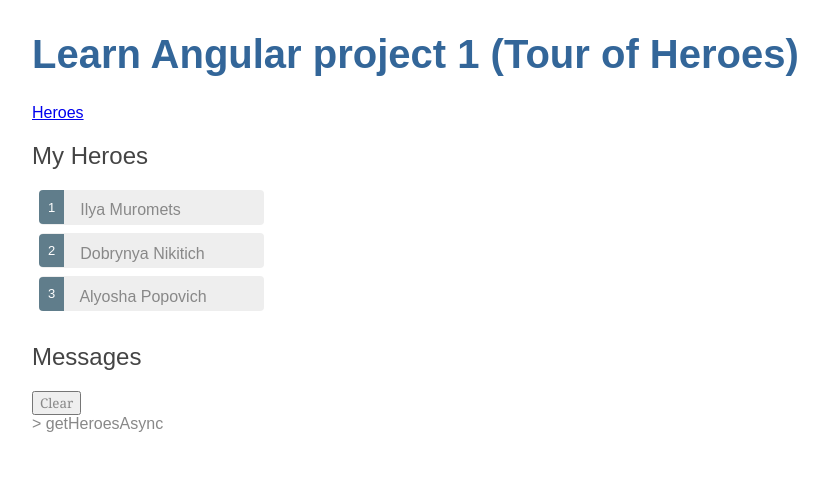
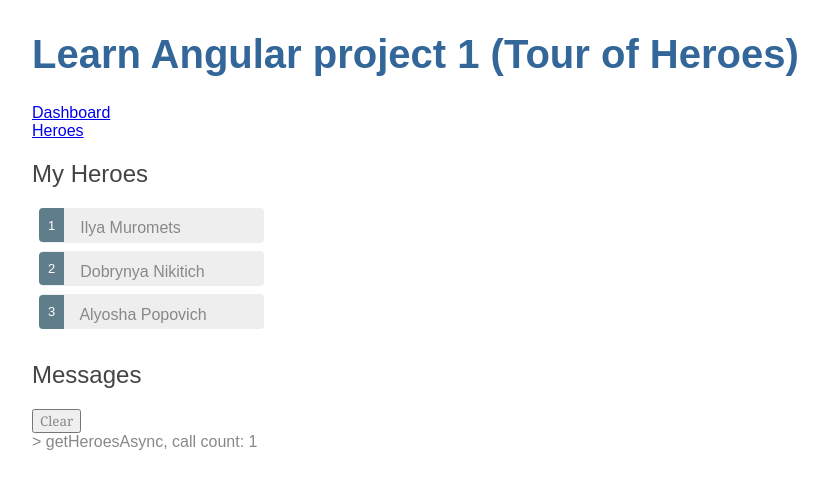
Before and after one commit to IgnatovDan/LearnAngular6_try1, an Angular app: page /heroes in a window 1280 px wide. Shown: the top 488 px of the page, without its empty margins (0-828 px from the left). Built offline with nearby package versions, Linux system fonts and the light colour scheme.

Commit message:
add dashboard and its nav item, navigation via router

```diff
--- a/src/app/app-routing.module.ts
+++ b/src/app/app-routing.module.ts
@@ -1,6 +1,7 @@
 import { NgModule } from '@angular/core';
 import { RouterModule, Routes } from '@angular/router';
 import { MyheroesComponent } from './myheroes/myheroes.component';
+import { MydashboardComponent } from './mydashboard/mydashboard.component';
 /*
 You generally don't declare components in a routing module so you can delete the @NgModule.declarations array and delete CommonModule references too.
 import { CommonModule } from '@angular/common';
@@ -8,7 +9,9 @@
 
 // You intend to navigate to the HeroesComponent when the URL is something like localhost:4200/heroes.
 const routes: Routes = [
+  { path: '', redirectTo: '/dashboard', pathMatch: 'full' },
   { path: 'heroes', component: MyheroesComponent },
+  { path: 'dashboard', component: MydashboardComponent },
 ];
 
 @NgModule({
--- a/src/app/app.component.html
+++ b/src/app/app.component.html
@@ -2,7 +2,8 @@
 <h1>{{ title }}</h1>
 <!-- <app-myheroes></app-myheroes> -->
 <nav>
-  <a routerLink="/heroes">Heroes</a>
+    <a routerLink="/dashboard">Dashboard</a><br/>
+    <a routerLink="/heroes">Heroes</a>
 </nav>
 <router-outlet></router-outlet>
 <app-mymessages></app-mymessages>
--- a/src/app/app.module.ts
+++ b/src/app/app.module.ts
@@ -7,6 +7,7 @@
 import { MyheroDetailComponent } from './myhero-detail/myhero-detail.component';
 import { MymessagesComponent } from './mymessages/mymessages.component';
 import { AppRoutingModule } from './/app-routing.module';
+import { MydashboardComponent } from './mydashboard/mydashboard.component';
 
 @NgModule({
   declarations: [
@@ -14,6 +15,7 @@
     MyheroesComponent,
     MyheroDetailComponent,
     MymessagesComponent,
+    MydashboardComponent,
   ],
   imports: [
     BrowserModule,
--- /dev/null
+++ b/src/app/mydashboard/mydashboard.component.html
@@ -0,0 +1,4 @@
+<h3>Top heroes</h3>
+<div *ngFor="let hero of heroes">
+  <h4>{{hero.name}}</h4>
+</div>
--- /dev/null
+++ b/src/app/mydashboard/mydashboard.component.ts
@@ -0,0 +1,21 @@
+import { Component, OnInit } from '@angular/core';
+import { MyheroService } from '../myhero.service';
+import { MyHero } from '../myhero';
+
+@Component({
+  selector: 'app-mydashboard',
+  templateUrl: './mydashboard.component.html',
+  styleUrls: ['./mydashboard.component.css']
+})
+export class MydashboardComponent implements OnInit {
+
+  heroes: MyHero[];
+
+  constructor(private myHeroService : MyheroService) { }
+
+  ngOnInit() {
+    //reduces the number of heroes displayed to four (2nd, 3rd, 4th, and 5th).
+    this.myHeroService.getHeroesAsync().subscribe(result => this.heroes = result.slice(1, 5));
+  }
+
+}
--- a/src/app/myhero.service.ts
+++ b/src/app/myhero.service.ts
@@ -9,12 +9,14 @@
 })
 export class MyheroService {
 
+  getHeroesAsyncCounter: number = 0;
   constructor(private messageService: MymessageService) { }
   /*getHeroes(): MyHero[] {
     return HEROES;
   }*/
   getHeroesAsync(): Observable<MyHero[]> {
-    this.messageService.add('> getHeroesAsync');
+    this.getHeroesAsyncCounter++;
+    this.messageService.add('> getHeroesAsync, call count: ' + this.getHeroesAsyncCounter);
     return of(HEROES);
   }
 }
```
Also changed, not shown: src/app/mydashboard/mydashboard.component.css (added), 1 other file (tests, documents, lock files or other folders).
